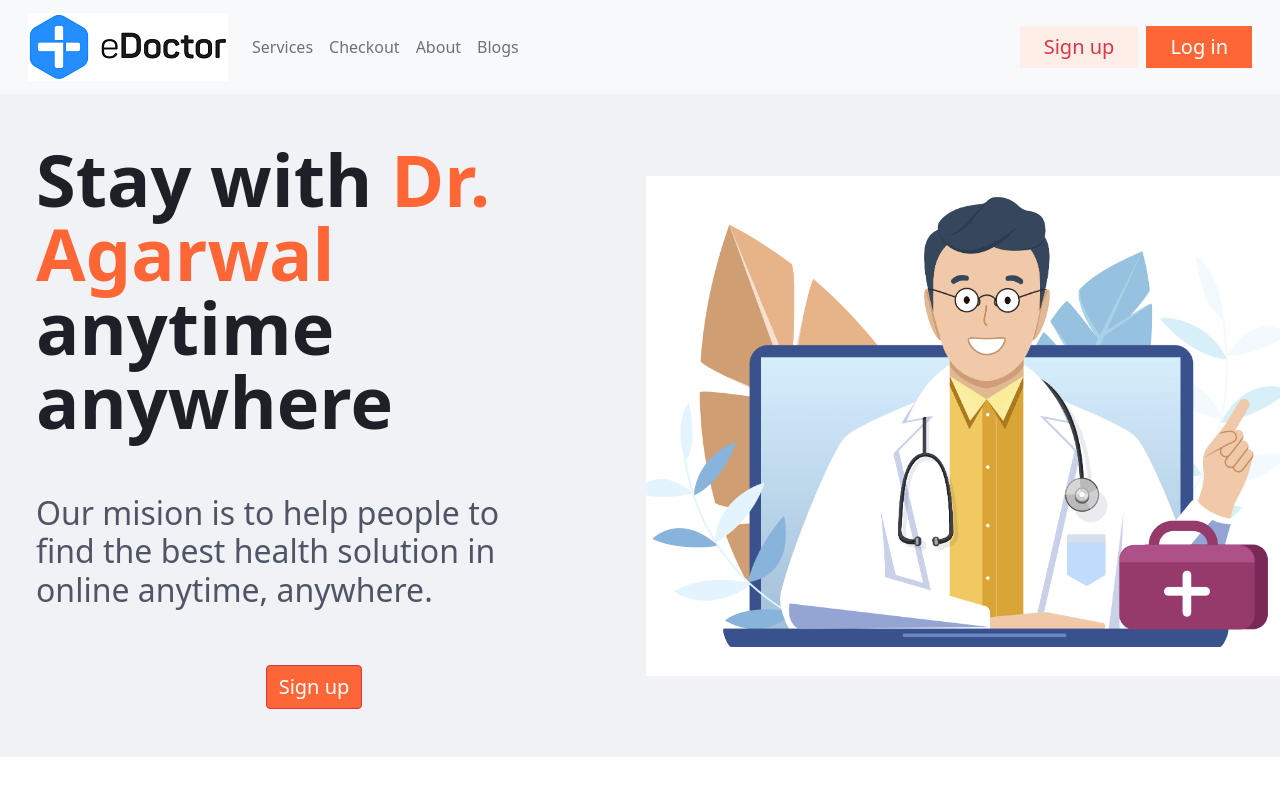
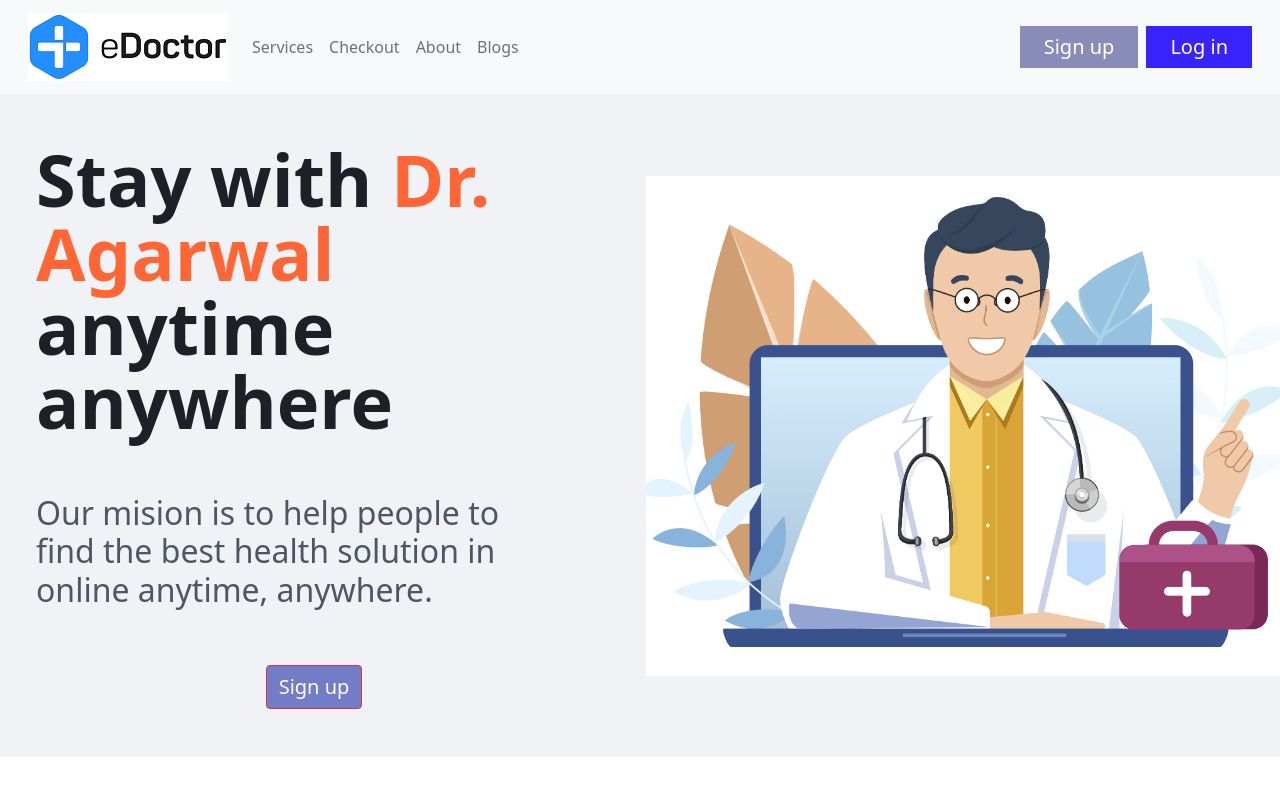
Before and after one commit to devriazul/eDoctor---Assignment_10, a React (Create React App) app: page / in a window 1280 px wide. Shown: the top 800 px of the page. Built offline with nearby package versions, Linux system fonts and the light colour scheme; no server answers.

Commit message:
header section updated

```diff
--- a/src/components/Header/Header.css
+++ b/src/components/Header/Header.css
@@ -1,14 +1,18 @@
 .signup-btn {
-  background: rgb(255, 238, 232) !important ;
-  transition: .4s !important;
-  font-size: 20px !important;
+    background: rgb(136, 140, 182) !important;
+    transition: .4s !important;
+    font-size: 20px !important;
+    color: white !important;
 }
-.login-btn{
-    background-color: rgb(255, 102, 54) !important;
+
+.login-btn {
+    background-color: rgb(57, 35, 252) !important;
     color: white !important;
     font-size: 20px !important;
     transition: .4s !important;
 }
-.signup-btn:hover, .login-btn:hover {
-    background-color: #d43100 !important;
+
+.signup-btn:hover,
+.login-btn:hover {
+    background-color: rgb(226, 14, 180) !important;
 }
--- a/src/components/Home/Home.css
+++ b/src/components/Home/Home.css
@@ -1,29 +1,36 @@
-.banner{
+.banner {
     background: rgb(240, 242, 245);
 }
-.banner h1{
+
+.banner h1 {
     font-size: 72px;
     font-weight: 600;
     line-height: 74px;
     color: rgb(29, 32, 38);
 }
-.banner h4{
+
+.banner h4 {
     font-size: 32px;
     color: rgb(78, 85, 102);
 }
-.banner Button{
+
+.banner Button {
     font-size: 20px;
-    background-color: #ff6636;
+    background-color: rgb(116, 123, 199);
 }
-.banner Button:hover{
-    background-color: rgb(190, 65, 27);
+
+.banner Button:hover {
+    background-color: rgb(226, 14, 180) !important;
 }
+
+
 /* .banner-pik{
     height: 553px;
     position: relative;
     left: 5px;
     clip-path: polygon(20% 0%, 100% 0px, 100% 100%, 0px 130%);
 } */
-.orange{
+
+.orange {
     color: #ff6636;
 }
```
